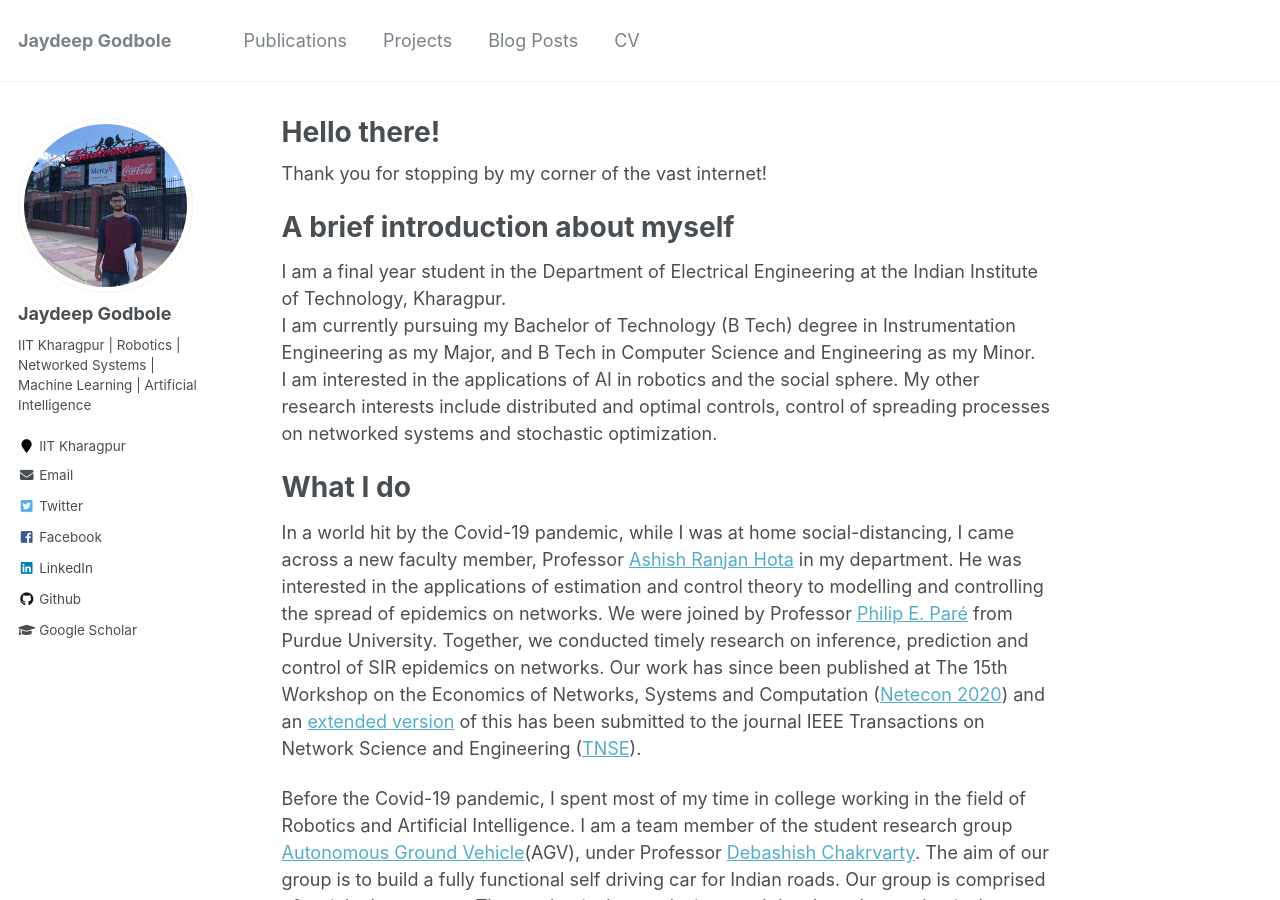
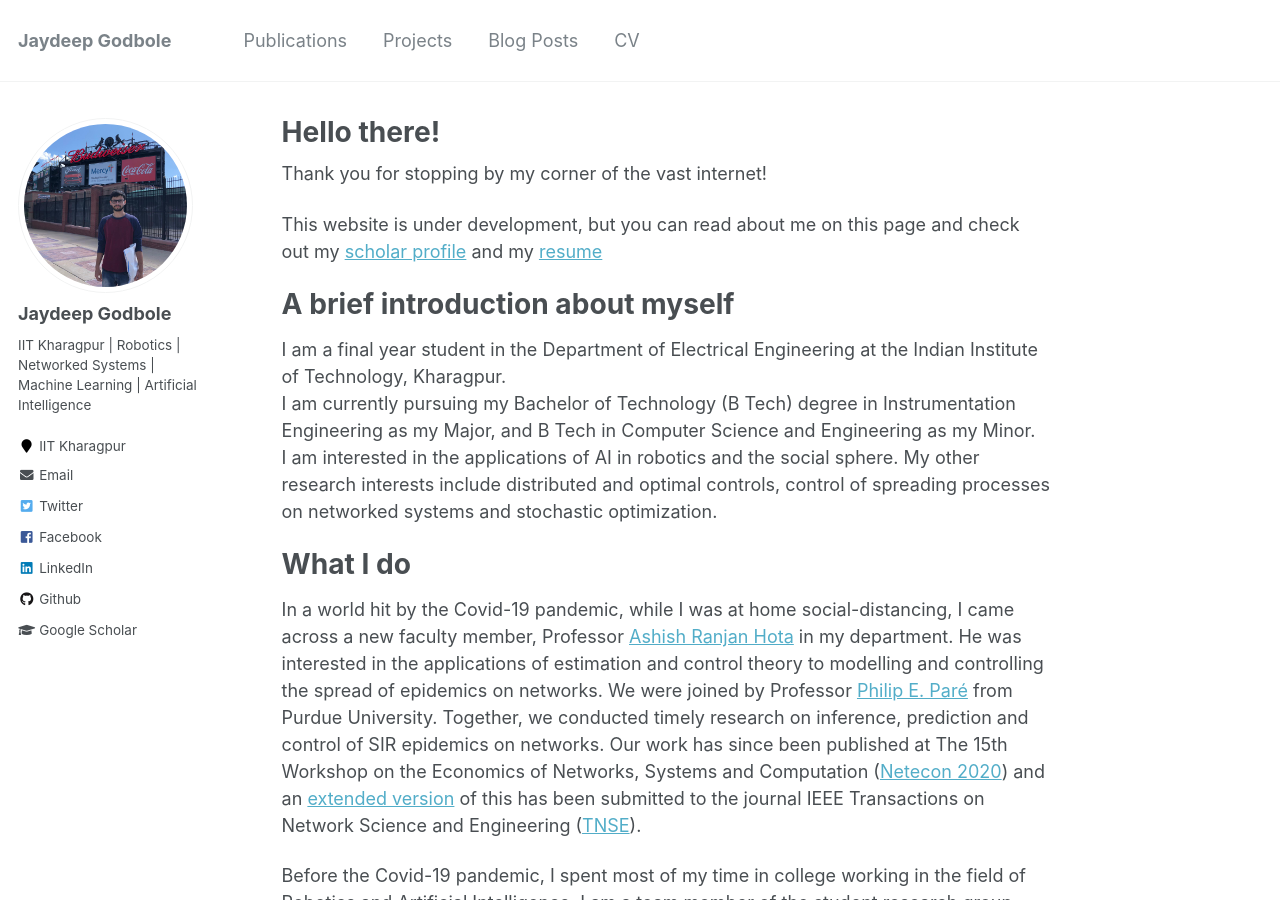
Before and after one commit to JaydeepGodbole/JaydeepGodbole.github.io, a Jekyll site: the page built from _pages/about.md, in a window 1280 px wide and 900 px high. Built offline with Jekyll 4.4.1, drawn with Linux system fonts in a browser that asks for light colours.

Commit message:
temp stay

```diff
--- a/_pages/about.md
+++ b/_pages/about.md
@@ -12,6 +12,8 @@ redirect_from:
 
 Thank you for stopping by my corner of the vast internet! <br>
 
+This website is under development, but you can read about me on this page and check out my [scholar profile](https://scholar.google.com/citations?user=wko463sAAAAJ&hl=en) and my [resume](https://drive.google.com/file/d/1lyrzXsg3yQIDyTkq0Gpq1KpPyIf9eVDe/view)
+
 A brief introduction about myself
 ======
 I am a final year student in the Department of Electrical Engineering at the Indian Institute of Technology, Kharagpur. \\
```
